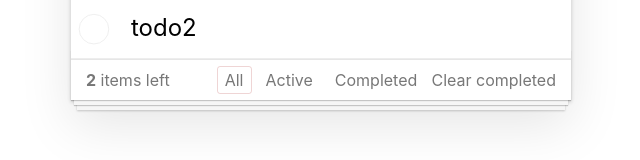
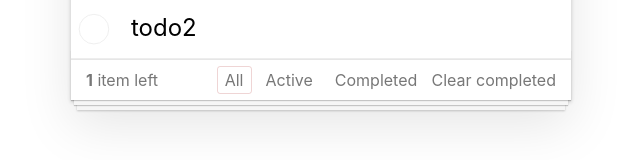
Before and after one commit to TonTon69/TodoApp-React, a React (Create React App) app: page / in a window 1280 px wide. Shown: the part 257-417 px from the top of the page, without its empty margins (319-959 px from the left). Built offline with nearby package versions, Linux system fonts and the light colour scheme.

Commit message:
remove todo

```diff
--- a/src/App.js
+++ b/src/App.js
@@ -92,6 +92,20 @@ class App extends PureComponent {
     });
   };
 
+  clearCompleted = () => {
+    const { todosList } = this.state;
+    this.setState({
+      todosList: filterByStatus(todosList, "ACTIVE"),
+    });
+  };
+
+  removeTodo = (id) => {
+    const { todosList } = this.state;
+    this.setState({
+      todosList: filterByStatus(todosList, "REMOVE", id),
+    });
+  };
+
   render() {
     const { todosList, todoEditingId, isCheckedAll, status } = this.state;
     return (
@@ -105,8 +119,15 @@ class App extends PureComponent {
           markCompleted={this.markCompleted}
           isCheckedAll={isCheckedAll}
           checkAllTodos={this.checkAllTodos}
+          removeTodo={this.removeTodo}
         />
-        <Footer setStatusFilter={this.setStatusFilter} status={status} />
+        <Footer
+          setStatusFilter={this.setStatusFilter}
+          status={status}
+          clearCompleted={this.clearCompleted}
+          numOfTodos={todosList.length}
+          numOfTodoLeft={filterByStatus(todosList, "ACTIVE").length}
+        />
       </div>
     );
   }
--- a/src/components/Footer.js
+++ b/src/components/Footer.js
@@ -1,7 +1,13 @@
 import React from "react";
 
 const Footer = (props) => {
-  const { status, setStatusFilter } = props;
+  const {
+    status,
+    setStatusFilter,
+    numOfTodos,
+    numOfTodoLeft,
+    clearCompleted,
+  } = props;
   const lilterBtns = [
     {
       title: "All",
@@ -25,9 +31,9 @@ const Footer = (props) => {
   return (
     <footer className="footer">
       <span className="todo-count">
-        <strong>2</strong>
+        <strong>{numOfTodoLeft}</strong>
         <span></span>
-        <span> items</span>
+        <span> {numOfTodoLeft <= 1 ? "item" : "items"}</span>
         <span> left</span>
       </span>
       <ul className="filters">
@@ -35,7 +41,11 @@ const Footer = (props) => {
           <FilterBtn key={`btn${btn.title}`} {...btn} />
         ))}
       </ul>
-      <button className="clear-completed">Clear completed</button>
+      {numOfTodos > numOfTodoLeft && (
+        <button className="clear-completed" onClick={clearCompleted}>
+          Clear completed
+        </button>
+      )}
     </footer>
   );
 };
--- a/src/components/Todo.js
+++ b/src/components/Todo.js
@@ -8,6 +8,7 @@ const Todo = (props) => {
     onEditTodo,
     index,
     markCompleted,
+    removeTodo,
   } = props;
   const [text, setText] = useState(todo.text);
   const isEditing = todoEditingId === todo.id;
@@ -37,7 +38,7 @@ const Todo = (props) => {
           <label onDoubleClick={() => getTodoEditingId(todo.id)}>
             {todo.text}
           </label>
-          <button className="destroy"></button>
+          <button className="destroy" onClick={() => removeTodo(todo.id)} />
         </div>
       ) : (
         <input
--- a/src/css/Todo.css
+++ b/src/css/Todo.css
@@ -92,6 +92,10 @@ input[type="checkbox" i] {
   content: "×";
 }
 
+.todo-list li .destroy:focus {
+  outline: none;
+}
+
 button {
   margin: 0;
   padding: 0;
@@ -125,17 +129,21 @@ button {
   color: inherit;
   padding: 6px;
   border: 1px solid #999;
-  box-shadow: inset 0 -1px 5px 0 rgba(0, 0, 0, 0.2);
   box-sizing: border-box;
   -webkit-font-smoothing: antialiased;
   -moz-osx-font-smoothing: grayscale;
 }
-
+.edit:focus {
+  outline: none;
+}
 .new-todo {
   padding: 16px 16px 16px 60px;
   border: none;
   background: rgba(0, 0, 0, 0.003);
   box-shadow: inset 0 -2px 1px rgba(0, 0, 0, 0.03);
+}
+.new-todo:focus {
+  outline: none;
 }
 
 .todoapp h1 {
```
